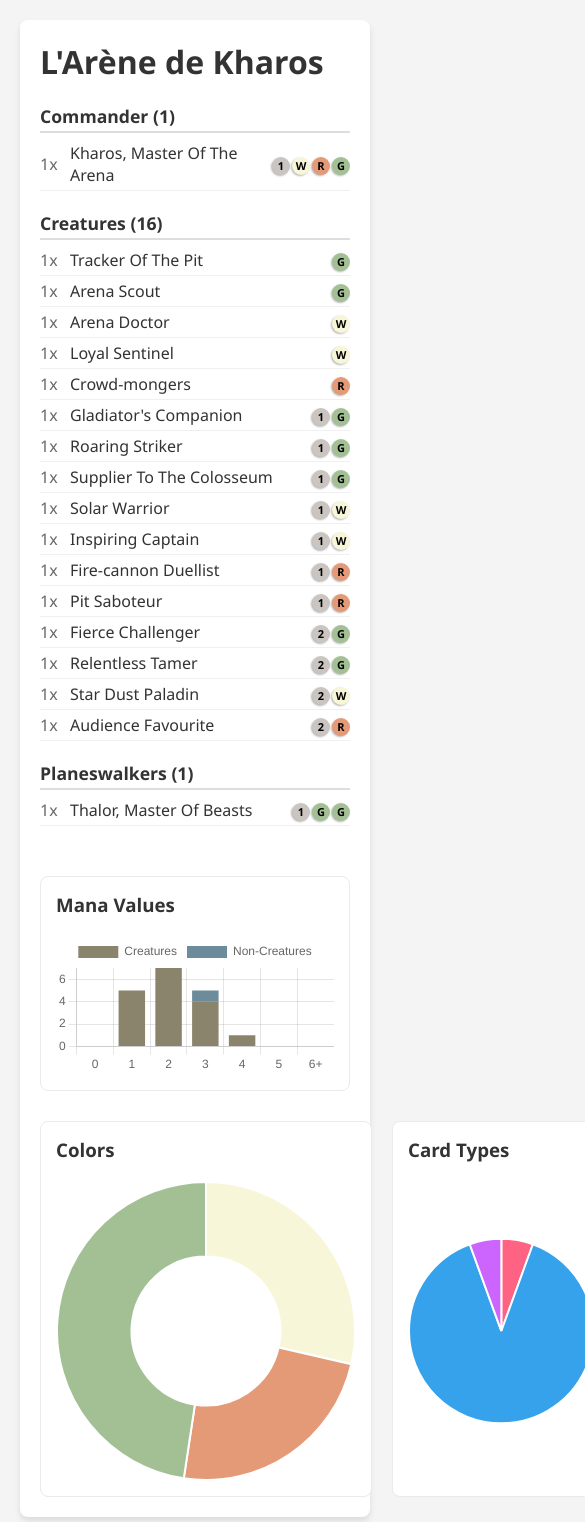
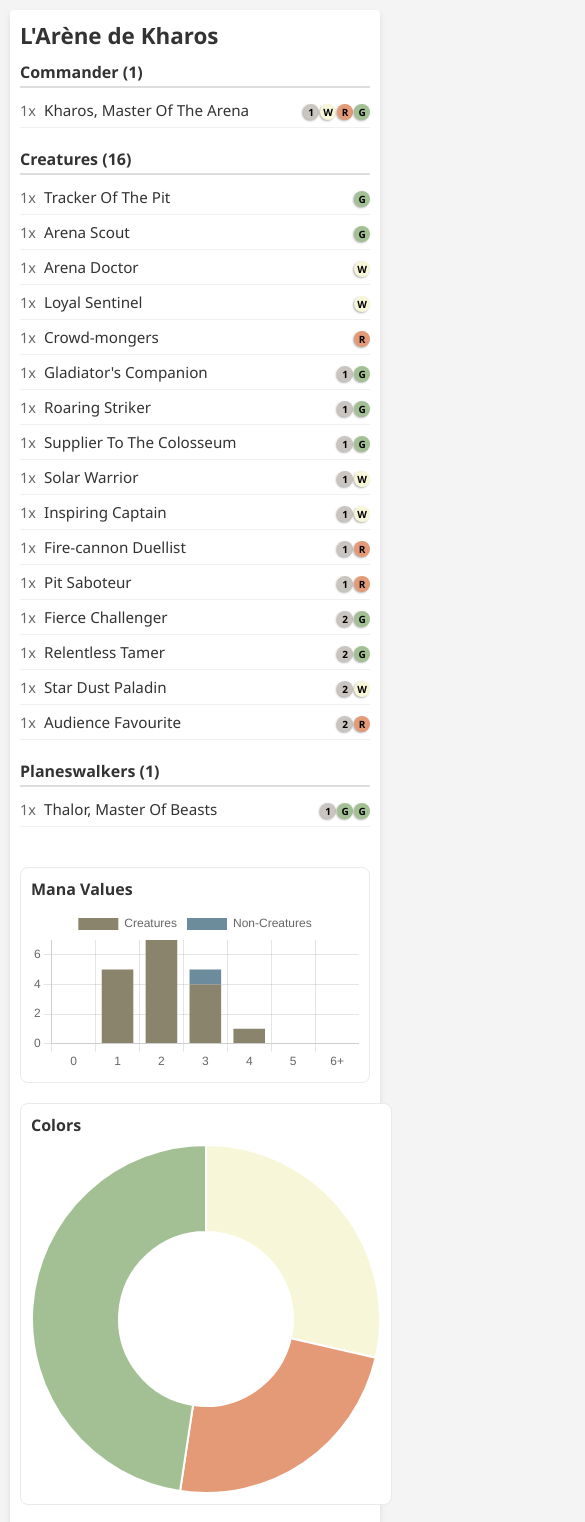
Before and after one commit to lukaspailles-crypto/mon_deck, a plain HTML site: page index.html in a window 390 px wide. Shown: the top 1522 px of the page, 585 px wide, since content can reach past the window. Drawn offline with nearby package versions, Linux system fonts and the light colour scheme.

Commit message:
Enhance styles and image preview functionality
Added general styles and improved mobile responsiveness. Enhanced image preview functionality for better user interaction.

```diff
--- a/index.html
+++ b/index.html
@@ -6,6 +6,7 @@
     <title>Deck de Lukas</title>
     <script src="https://cdn.jsdelivr.net/npm/chart.js"></script>
     <style>
+        /* --- Styles généraux --- */
         body {
             font-family: 'Segoe UI', Tahoma, Geneva, Verdana, sans-serif;
             background-color: #f4f4f4;
@@ -25,12 +26,14 @@
         }
         .deck-list-container {
             flex: 1;
+            min-width: 0; /* évite le débordement */
         }
         .charts-container {
             flex: 1;
             display: flex;
             flex-direction: column;
             gap: 30px;
+            min-width: 0;
         }
         h1, h2, h3 {
             margin-top: 0;
@@ -51,6 +54,7 @@
             padding: 4px 0;
             border-bottom: 1px solid #f0f0f0;
             cursor: pointer;
+            touch-action: manipulation; /* améliore le clic sur mobile */
         }
         .card-row:hover {
             background-color: #f9f9f9;
@@ -58,16 +62,21 @@
         .card-qty {
             width: 30px;
             color: #666;
+            flex-shrink: 0;
         }
         .card-name {
             flex: 1;
             font-weight: 500;
+            word-break: break-word;
+            padding-right: 8px;
         }
         .card-cost {
             text-align: right;
+            flex-shrink: 0;
+            white-space: nowrap;
         }
 
-        /* Style des symboles de mana */
+        /* Icônes de mana */
         .mana-icon {
             display: inline-block;
             width: 18px;
@@ -88,7 +97,7 @@
         .mana-G { background-color: #a3c095; }
         .mana-C, .mana-num { background-color: #cac5c0; }
 
-        /* Image au survol */
+        /* Prévisualisation image */
         #card-preview {
             display: none;
             position: fixed;
@@ -98,8 +107,14 @@
             max-height: 75vh;
             object-fit: contain;
             border-radius: 12px;
-            pointer-events: none;
+            pointer-events: none; /* pour permettre le clic à travers sur desktop */
             box-shadow: 0 8px 16px rgba(0,0,0,0.5);
+            transition: opacity 0.15s;
+        }
+        /* Version mobile : l'image devient cliquable pour la fermer */
+        #card-preview.clickable {
+            pointer-events: auto;
+            cursor: pointer;
         }
 
         .chart-box {
@@ -108,10 +123,77 @@
             padding: 15px;
             border-radius: 8px;
         }
+        .chart-box canvas {
+            max-width: 100%;
+            height: auto !important;
+        }
 
-        /* Responsive */
+        /* --- Styles responsifs --- */
         @media (max-width: 800px) {
-            .container { flex-direction: column; }
+            .container {
+                flex-direction: column;
+                padding: 15px;
+                gap: 20px;
+            }
+            .charts-container {
+                gap: 20px;
+            }
+            /* Les deux graphiques (Colors & Types) passent en colonne */
+            .charts-container > div:last-child {
+                flex-direction: column !important;
+                gap: 20px;
+            }
+            .charts-container > div:last-child > .chart-box {
+                flex: none;
+                width: 100%;
+            }
+        }
+
+        @media (max-width: 600px) {
+            body {
+                padding: 10px;
+            }
+            .container {
+                padding: 10px;
+                border-radius: 4px;
+            }
+            h1 {
+                font-size: 1.4em;
+                margin-bottom: 10px;
+            }
+            h3 {
+                font-size: 1em;
+                margin-bottom: 8px;
+            }
+            .category-title {
+                font-size: 1em;
+            }
+            .card-row {
+                padding: 6px 0;
+            }
+            .card-qty {
+                width: 24px;
+                font-size: 0.9em;
+            }
+            .card-name {
+                font-size: 0.95em;
+            }
+            .mana-icon {
+                width: 16px;
+                height: 16px;
+                line-height: 16px;
+                font-size: 10px;
+                margin-left: 1px;
+            }
+            .chart-box {
+                padding: 10px;
+            }
+            #card-preview {
+                max-width: 80vw;
+                max-height: 60vh;
+                width: auto;
+                border-radius: 8px;
+            }
         }
     </style>
 </head>
@@ -130,12 +212,13 @@
                 <h3>Mana Values</h3>
                 <canvas id="manaCurveChart"></canvas>
             </div>
-            <div style="display: flex; gap: 20px;">
-                <div class="chart-box" style="flex: 1;">
+            <!-- Deux graphiques côte à côte sur desktop, en colonne sur mobile -->
+            <div style="display: flex; gap: 20px; flex-wrap: wrap;">
+                <div class="chart-box" style="flex: 1; min-width: 150px;">
                     <h3>Colors</h3>
                     <canvas id="colorPieChart"></canvas>
                 </div>
-                <div class="chart-box" style="flex: 1;">
+                <div class="chart-box" style="flex: 1; min-width: 150px;">
                     <h3>Card Types</h3>
                     <canvas id="typePieChart"></canvas>
                 </div>
@@ -143,12 +226,12 @@
         </div>
     </div>
 
-    <!-- Élément pour afficher l'image au survol -->
+    <!-- Élément pour afficher l'image au survol / clic -->
     <img id="card-preview" src="" alt="Prévisualisation">
 
     <script>
         // =========================================================
-        // === C'EST ICI QUE TU RENTRES TES CARTES ===
+        // === DONNÉES DU DECK (inchangées) ===
         // =========================================================
         const deck = [
             { name: "Kharos, Master Of The Arena", qty: 1, cost: "{1}{W}{R}{G}", cmc: 4, type: "Commander", img: "Kharos_Master_of_the_Arena.png" },
@@ -188,8 +271,7 @@
         const listContainer = document.getElementById('deck-list');
         const previewImg = document.getElementById('card-preview');
 
-        // Positionnement intelligent de l'image de prévisualisation.
-        // L'aperçu reste toujours dans la fenêtre, notamment sur les dernières cartes.
+        // ---- Positionnement de l'image (survol ou clic) ----
         function positionPreview(e) {
             if (previewImg.style.display !== 'block') return;
 
@@ -210,13 +292,9 @@
             if (top + previewHeight > window.innerHeight - padding) {
                 top = window.innerHeight - previewHeight - padding;
             }
-
-            // S'il dépasse en haut, on le redescend.
             if (top < padding) {
                 top = padding;
             }
-
-            // Sécurité pour les petits écrans.
             if (left < padding) {
                 left = padding;
             }
@@ -225,7 +303,41 @@
             previewImg.style.top = `${top}px`;
         }
 
-        document.addEventListener('mousemove', positionPreview);
+        // ---- Gestion de l'affichage de l'aperçu ----
+        let currentCardImg = null; // pour le clic
+
+        function showPreview(src, event) {
+            previewImg.src = src;
+            previewImg.style.display = 'block';
+            // On rend l'image cliquable pour la fermer (mobile)
+            previewImg.classList.add('clickable');
+            // On la positionne
+            if (event) positionPreview(event);
+            currentCardImg = src;
+        }
+
+        function hidePreview() {
+            previewImg.style.display = 'none';
+            previewImg.classList.remove('clickable');
+            currentCardImg = null;
+        }
+
+        // Clic sur l'image elle-même pour la fermer
+        previewImg.addEventListener('click', function(e) {
+            e.stopPropagation();
+            hidePreview();
+        });
+
+        // Clic ailleurs pour fermer
+        document.addEventListener('click', function(e) {
+            if (previewImg.style.display === 'block' && !e.target.closest('.card-row') && e.target !== previewImg) {
+                hidePreview();
+            }
+        });
+
+        // ---- Événements pour chaque carte ----
+        // On stocke les handlers pour pouvoir les référencer
+        const rowHandlers = new Map();
 
         categoriesOrder.forEach(category => {
             const cardsInCategory = deck.filter(c => c.type === category);
@@ -233,12 +345,10 @@
 
             const totalCards = cardsInCategory.reduce((sum, c) => sum + c.qty, 0);
 
-            // Création du titre de la catégorie
             const groupDiv = document.createElement('div');
             groupDiv.className = 'category-group';
             groupDiv.innerHTML = `<div class="category-title">${category} (${totalCards})</div>`;
 
-            // Ajout des cartes
             cardsInCategory.forEach(card => {
                 const row = document.createElement('div');
                 row.className = 'card-row';
@@ -248,14 +358,30 @@
                     <div class="card-cost">${formatManaCost(card.cost)}</div>
                 `;
 
-                // Événements pour afficher/masquer l'image
+                // --- Gestion du survol (desktop) ---
                 row.addEventListener('mouseenter', (e) => {
-                    previewImg.src = card.img;
-                    previewImg.style.display = 'block';
-                    positionPreview(e);
+                    showPreview(card.img, e);
                 });
                 row.addEventListener('mouseleave', () => {
-                    previewImg.style.display = 'none';
+                    // Ne ferme que si ce n'est pas un clic qui maintient l'image
+                    // On vérifie si l'image est affichée suite à un clic : on ne ferme pas au mouseleave
+                    // On utilise currentCardImg pour savoir si c'est un clic ou un survol
+                    // Si currentCardImg est défini, c'est un clic, on ne ferme pas.
+                    if (!currentCardImg) {
+                        hidePreview();
+                    }
+                });
+
+                // --- Gestion du clic (mobile & desktop) ---
+                row.addEventListener('click', (e) => {
+                    e.stopPropagation();
+                    // Si l'image est déjà affichée avec la même carte, on la ferme
+                    if (previewImg.style.display === 'block' && currentCardImg === card.img) {
+                        hidePreview();
+                    } else {
+                        // Sinon on affiche l'image
+                        showPreview(card.img, e);
+                    }
                 });
 
                 groupDiv.appendChild(row);
@@ -264,14 +390,27 @@
             listContainer.appendChild(groupDiv);
         });
 
+        // Mise à jour de la position lors du défilement ou redimensionnement
+        document.addEventListener('scroll', () => {
+            if (previewImg.style.display === 'block') {
+                // On peut repositionner par rapport au curseur, mais on le fait via mousemove.
+                // Pour le clic, on pourrait laisser l'image à sa position, c'est correct.
+            }
+        });
 
-        // 2. PRÉPARATION DES DONNÉES POUR LES GRAPHIQUES
+        // Pour le survol, on continue de positionner avec mousemove
+        document.addEventListener('mousemove', (e) => {
+            if (previewImg.style.display === 'block' && !currentCardImg) {
+                // Seulement si l'image est affichée par survol (pas par clic)
+                positionPreview(e);
+            }
+        });
 
+        // 2. PRÉPARATION DES DONNÉES POUR LES GRAPHIQUES (inchangé)
         // --- Graphique des couleurs de mana ---
         const colorCounts = { W: 0, U: 0, B: 0, R: 0, G: 0 };
         deck.forEach(card => {
             if (card.cost) {
-                // Compte chaque apparition des lettres WUBRG dans le texte du coût
                 const matches = card.cost.match(/[WUBRG]/g);
                 if (matches) {
                     matches.forEach(color => colorCounts[color] += card.qty);
@@ -294,15 +433,12 @@
         });
 
         // --- Graphique de la Courbe de mana ---
-        // Indices : 0, 1, 2, 3, 4, 5, 6+
         const curveCreatures = [0, 0, 0, 0, 0, 0, 0];
         const curveNonCreatures = [0, 0, 0, 0, 0, 0, 0];
 
         deck.forEach(card => {
-            if (card.type === 'Lands') return; // On ignore les terrains dans la courbe
-
+            if (card.type === 'Lands') return;
             let cmcIndex = card.cmc >= 6 ? 6 : card.cmc;
-
             if (card.type === 'Creatures' || card.type === 'Commander') {
                 curveCreatures[cmcIndex] += card.qty;
             } else {
@@ -318,12 +454,12 @@
                     {
                         label: 'Creatures',
                         data: curveCreatures,
-                        backgroundColor: '#8b846d' // Couleur stylisée "Creature"
+                        backgroundColor: '#8b846d'
                     },
                     {
                         label: 'Non-Creatures',
                         data: curveNonCreatures,
-                        backgroundColor: '#6c8b9b' // Couleur stylisée "Sort"
+                        backgroundColor: '#6c8b9b'
                     }
                 ]
             },
@@ -360,7 +496,6 @@
             },
             options: { responsive: true, plugins: { legend: { position: 'right', labels: { boxWidth: 10 } } } }
         });
-
     </script>
 </body>
 </html>
```
